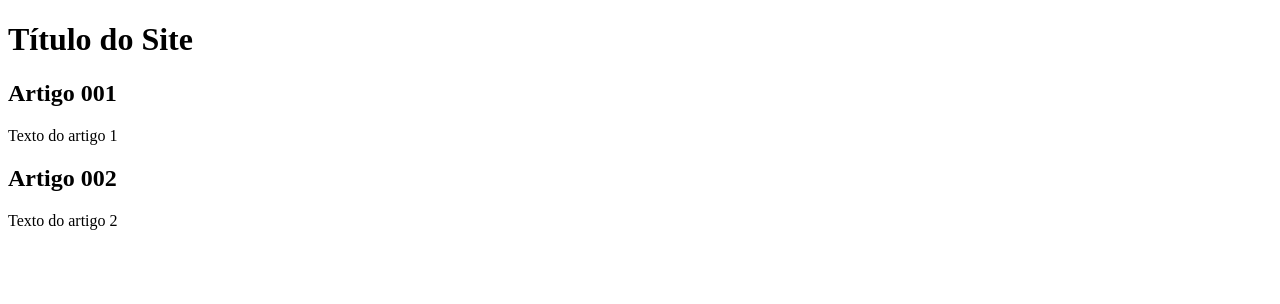
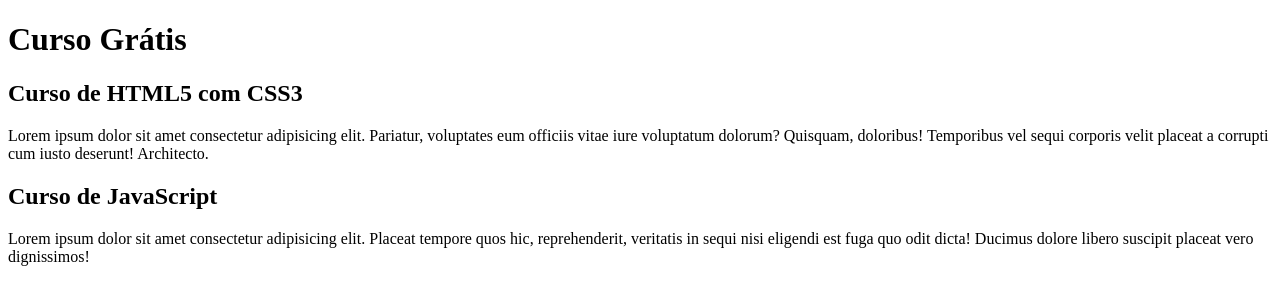
Before and after one commit to Eduxy/projeto-site, a plain HTML site: page index.html in a window 1280 px wide. Drawn offline with Linux system fonts and the light colour scheme.

Commit message:
comecei a escrever o conteudo

```diff
--- a/index.html
+++ b/index.html
@@ -3,18 +3,18 @@
 <head>
     <meta charset="UTF-8">
     <meta name="viewport" content="width=device-width, initial-scale=1.0">
-    <title>Título do Site</title>
+    <title>Cursos Grátis</title>
 </head>
 <body>
     <main>
-        <header><h1>Título do Site</h1></header>
+        <header><h1>Curso Grátis</h1></header>
         <article>
-            <h2>Artigo 001</h2>
-            <p>Texto do artigo 1</p>
+            <h2>Curso de HTML5 com CSS3</h2>
+            <p>Lorem ipsum dolor sit amet consectetur adipisicing elit. Pariatur, voluptates eum officiis vitae iure voluptatum dolorum? Quisquam, doloribus! Temporibus vel sequi corporis velit placeat a corrupti cum iusto deserunt! Architecto.</p>
         </article>
         <article>
-            <h2>Artigo 002</h2>
-            <p>Texto do artigo 2</p>
+            <h2>Curso de JavaScript</h2>
+            <p>Lorem ipsum dolor sit amet consectetur adipisicing elit. Placeat tempore quos hic, reprehenderit, veritatis in sequi nisi eligendi est fuga quo odit dicta! Ducimus dolore libero suscipit placeat vero dignissimos!</p>
         </article>
     </main>
 
```
